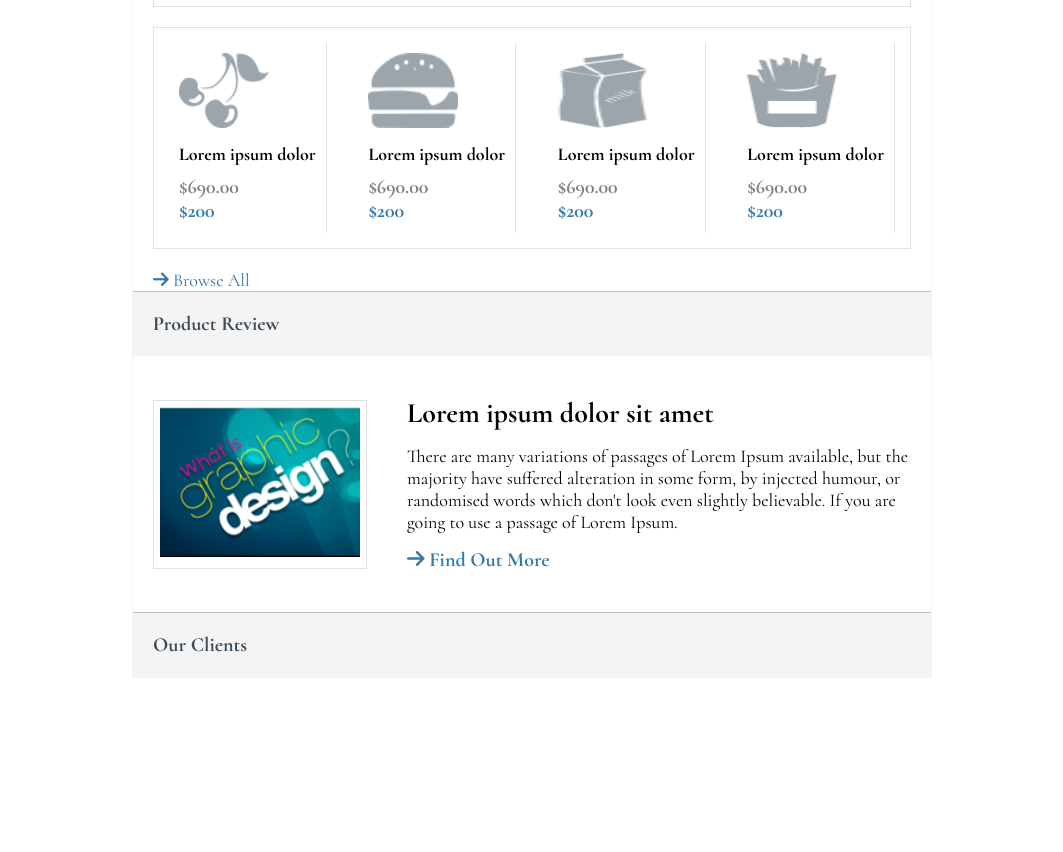
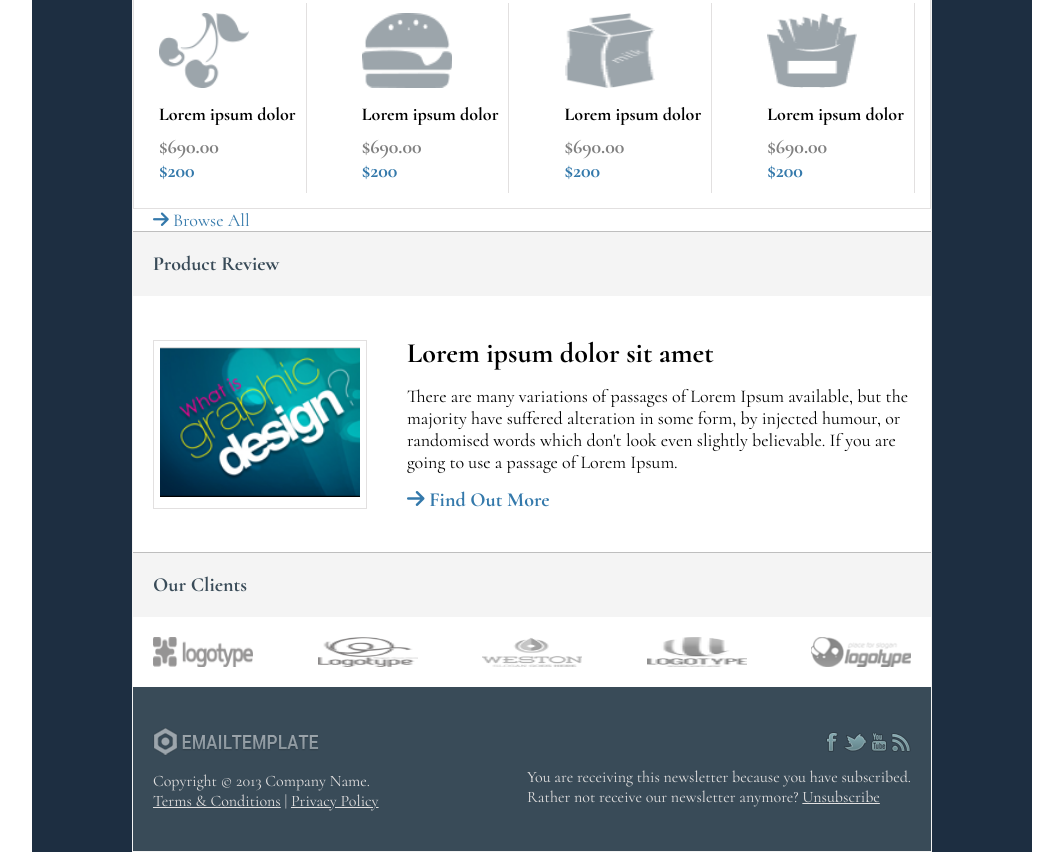
Before and after one commit to TurjoSerao/Newsletter, a plain HTML site: page index.html in a window 1280 px wide. Shown: the part 1406-2258 px from the top of the page, without its empty margins (108-1171 px from the left). Before the commit the page ends 2084 px from the top, so only its background shows below. Drawn offline with Linux system fonts and the light colour scheme.

Commit message:
added the footer seaction &  the end

```diff
--- a/index.html
+++ b/index.html
@@ -8,6 +8,7 @@
     <link rel="stylesheet" href="styles/style.min.css">
 </head>
 <body>
+    <div class="background">
         <div class="main">
             <!-- top bar -->
              <div class="top-bar">
@@ -161,6 +162,31 @@
                   <div class="feature-product">
                     <h2>Our Clients</h2>
                   </div>
+                  <div class="clients">
+                    <img src="styles/images/clients-1.png" alt="">
+                    <img src="styles/images/clients-2.png" alt="">
+                    <img src="styles/images/clients-3.png" alt="">
+                    <img src="styles/images/clients-4.png" alt="">
+                    <img src="styles/images/clients-5.png" alt="">
+                  </div>
+                  <!-- footer -->
+                   <div class="footer">
+                    <div>
+                        <img src="styles/images/footer-logo.png" alt="">
+                        <p>Copyright © 2013 Company Name.</p>
+                        <p><span>Terms & Conditions</span>  |  <span>Privacy Policy</span></p>
+                   </div>
+                   <div>
+                    <div class="social-icons">
+                        <img src="styles/images/icon-1.png" alt="">
+                        <img src="styles/images/icon-2.png" alt="">
+                        <img src="styles/images/icon-3.png" alt="">
+                        <img src="styles/images/icon-4.png" alt="">
+                    </div>
+                    <p>You are receiving this newsletter because you have subscribed.</p>
+                    <p>Rather not receive our newsletter anymore? <span>Unsubscribe</span></p>
+                   </div>
+        </div>
     </div>
 </body>
 </html>
--- a/styles/style.scss
+++ b/styles/style.scss
@@ -6,11 +6,17 @@
     box-sizing: border-box;
     font-family: "Cormorant", serif;
 }
+.background {
+    width: 1000px;
+    margin: 0 auto;
+    background-color: #1d2e41;
+}
 
 .main {
     width: 800px;
     margin: 0 auto;
     border: 1px solid #f4f4f4;
+    background-color: white;
 }
 
 .top-bar {
@@ -148,7 +154,7 @@ a {
 
 .product-box {
     display: flex;
-    margin: 20px 20px;
+    padding: 20px 20px;
     justify-content: space-between;
     border: 1px solid #e2e0e0;
     padding: 15px;
@@ -172,6 +178,7 @@ a {
     color: #3479ab;
     font-size: 18px;
     margin:20px;
+
 }
 
 // product review
@@ -206,3 +213,34 @@ a {
         font-size: 20px;
     }
 }
+
+// clints
+.clients {
+    display: flex;
+    justify-content: space-between;
+    gap: 20px;
+    padding: 20px;
+    > img {
+        width: 100px;
+        height: 30px;
+    }
+}
+
+.footer {
+    display: flex;
+    align-items: center;
+    justify-content: space-between;
+    background-color: #394b58;
+    padding: 40px 20px;
+    color: #e2e0e0;
+    > div {
+        > img {
+            padding-bottom: 10px;
+        }
+    }
+    }
+
+.social-icons {
+    text-align: end;
+    padding-bottom: 10px;
+}
```
Also changed, not shown: styles/images/footer-logo.png (added), styles/images/icon-1.png (added), styles/images/icon-2.png (added), styles/images/icon-3.png (added), styles/images/icon-4.png (added), styles/style.min.css, 1 other file. Lines whose indentation alone changed are shown as unchanged.
